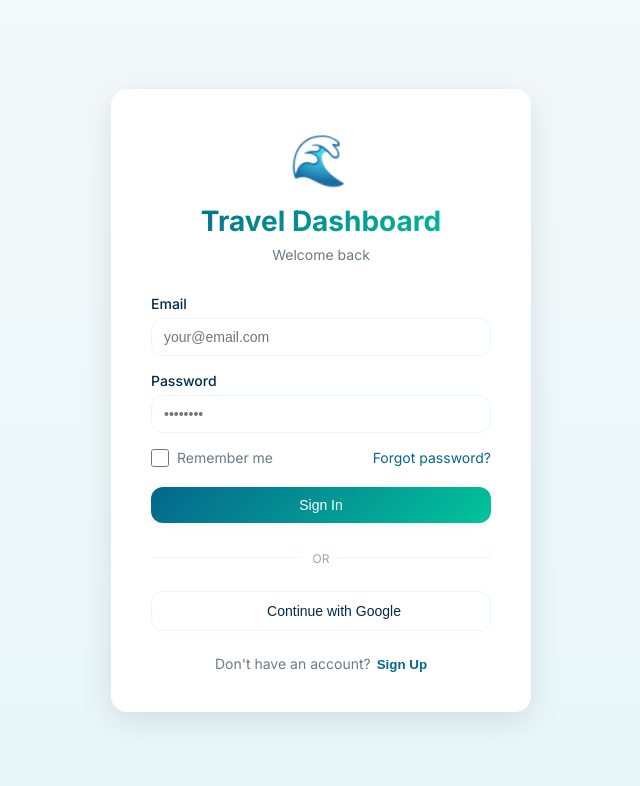
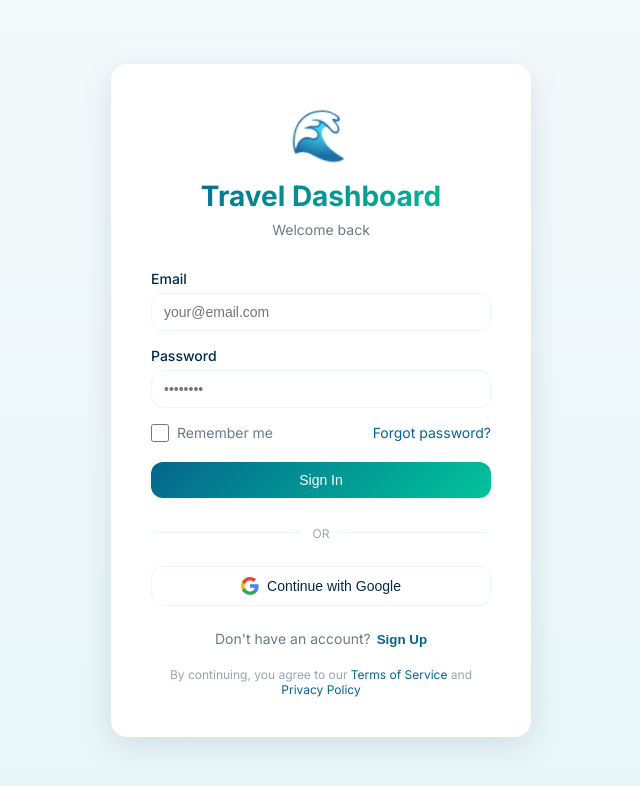
Before and after one commit to Rajprabhu147/react-comback, a React (Vite) app in the folder react-day7/travel-dashboard/: page / in a window 1280 px wide. Shown: the top 786 px of the page, without its empty margins (319-959 px from the left). Built offline with nearby package versions, Linux system fonts and the light colour scheme.

Commit message:
Login sucess banner

```diff
--- a/react-day7/travel-dashboard/src/pages/Login.jsx
+++ b/react-day7/travel-dashboard/src/pages/Login.jsx
@@ -1,37 +1,21 @@
 import React, { useState, useEffect } from "react";
 import { useUser } from "../context/UserContext";
-import Input from "../components/Shared/Input";
+import EmailDropdown from "../components/Auth/EmailDropdown";
 import Button from "../components/Shared/Button";
-import EmailDropdown from "../components/Auth/EmailDropdown";
-
 import "../styles/login.css";
 
 const Login = () => {
-  // From UserContext: functions to sign in, sign up, or use Google OAuth
   const { signIn, signUp, signInWithGoogle } = useUser();
-
-  // Toggle between Sign In / Sign Up views
   const [isSignUp, setIsSignUp] = useState(false);
-
-  // Loading state for button disable + spinner
   const [loading, setLoading] = useState(false);
-
-  // Remember Me option for storing email
   const [rememberMe, setRememberMe] = useState(false);
-
-  // Form field values
   const [formData, setFormData] = useState({
     email: "",
     password: "",
   });
-
-  // Validation errors (email/password/general)
   const [errors, setErrors] = useState({});
 
-  /**
-   * Load saved email & Remember Me state on component mount
-   * If the user used "Remember Me" before, auto-fill email field.
-   */
+  // Load saved credentials on mount
   useEffect(() => {
     const savedEmail = localStorage.getItem("savedEmail");
     const savedRememberMe = localStorage.getItem("rememberMe") === "true";
@@ -42,66 +26,65 @@ const Login = () => {
     }
   }, []);
 
-  /**
-   * Update form inputs and clear field-specific errors.
-   */
   const handleChange = (e) => {
     const { name, value } = e.target;
-
     setFormData((prev) => ({ ...prev, [name]: value }));
-
     if (errors[name]) {
       setErrors((prev) => ({ ...prev, [name]: undefined }));
     }
+    if (errors.general) {
+      setErrors((prev) => ({ ...prev, general: undefined }));
+    }
   };
 
-  /**
-   * Validate email & password fields before submitting.
-   */
   const validate = () => {
     const newErrors = {};
-
     if (!formData.email) {
       newErrors.email = "Email is required";
     } else if (!/\S+@\S+\.\S+/.test(formData.email)) {
       newErrors.email = "Email is invalid";
     }
-
     if (!formData.password) {
       newErrors.password = "Password is required";
     } else if (formData.password.length < 6) {
       newErrors.password = "Password must be at least 6 characters";
     }
-
     setErrors(newErrors);
     return Object.keys(newErrors).length === 0;
   };
 
-  /**
-   * Form submit handler for BOTH Sign In and Sign Up flows.
-   * Handles:
-   * - validation
-   * - sign in / sign up calls
-   * - remember me logic
-   * - recent users list
-   */
+  const saveToRecentUsers = (email) => {
+    const recentUsers = JSON.parse(localStorage.getItem("recentUsers") || "[]");
+    const filtered = recentUsers.filter((u) => u !== email);
+    const updated = [email, ...filtered].slice(0, 5);
+    localStorage.setItem("recentUsers", JSON.stringify(updated));
+  };
+
   const handleSubmit = async (e) => {
     e.preventDefault();
+
     if (!validate()) return;
 
     setLoading(true);
+    setErrors({});
 
     try {
       if (isSignUp) {
-        // Create new account
         await signUp(formData.email, formData.password);
-        alert("Account created! Check your email for verification.");
         saveToRecentUsers(formData.email);
+        setErrors({
+          success:
+            "✅ Account created! Please check your email to verify your account.",
+        });
+        // Switch to sign in mode after 3 seconds
+        setTimeout(() => {
+          setIsSignUp(false);
+          setErrors({});
+        }, 3000);
       } else {
-        // Sign in user
         await signIn(formData.email, formData.password);
 
-        // Save email if Remember Me is checked
+        // Handle remember me
         if (rememberMe) {
           localStorage.setItem("savedEmail", formData.email);
           localStorage.setItem("rememberMe", "true");
@@ -113,6 +96,7 @@ const Login = () => {
         saveToRecentUsers(formData.email);
       }
     } catch (error) {
+      console.error("Auth error:", error);
       setErrors({
         general: error.message || "An error occurred. Please try again.",
       });
@@ -121,43 +105,25 @@ const Login = () => {
     }
   };
 
-  /**
-   * Sign in with Google using Supabase OAuth.
-   */
   const handleGoogleSignIn = async () => {
     setLoading(true);
+    setErrors({});
 
     try {
       await signInWithGoogle();
+      // Note: User will be redirected to Google, then back to app
     } catch (error) {
+      console.error("Google sign-in error:", error);
       setErrors({
-        general: error.message || "Google sign-in failed. Try again.",
+        general: error.message || "Google sign-in failed. Please try again.",
       });
-    } finally {
       setLoading(false);
     }
-  };
-
-  /**
-   * Save logged-in email to "recent users" (max 5 stored).
-   * Used for UX — show last signed-in accounts.
-   */
-  const saveToRecentUsers = (email) => {
-    const recentUsers = JSON.parse(localStorage.getItem("recentUsers") || "[]");
-
-    // Remove duplicates
-    const filtered = recentUsers.filter((u) => u !== email);
-
-    // Add new at top, store max 5
-    const updated = [email, ...filtered].slice(0, 5);
-
-    localStorage.setItem("recentUsers", JSON.stringify(updated));
   };
 
   return (
     <div className="login-container">
       <div className="login-card">
-        {/* Header Logo + Title */}
         <div className="login-header">
           <div className="login-icon">🌊</div>
           <h1 className="login-title">Travel Dashboard</h1>
@@ -166,7 +132,6 @@ const Login = () => {
           </p>
         </div>
 
-        {/* Error message banner */}
         {errors.general && (
           <div className="error-banner">
             <span className="error-icon">⚠️</span>
@@ -174,36 +139,36 @@ const Login = () => {
           </div>
         )}
 
-        {/* Auth Form */}
+        {errors.success && (
+          <div className="success-banner">
+            <span className="success-icon">✅</span>
+            <span>{errors.success}</span>
+          </div>
+        )}
+
         <form onSubmit={handleSubmit} className="login-form">
-          {/* <Input
-            label="Email"
-            name="email"
-            type="email"
-            value={formData.email}
-            onChange={handleChange}
-            error={errors.email}
-            placeholder="your@email.com"
-            autoComplete="email"
-          /> */}
           <EmailDropdown
             value={formData.email}
             onChange={handleChange}
             error={errors.email}
           />
 
-          <Input
-            label="Password"
+          <div className="form-group">
+            <label className="form-label">Password</label>
+            <input
+              type="password"
               name="password"
-            type="password"
               value={formData.password}
               onChange={handleChange}
-            error={errors.password}
               placeholder="••••••••"
+              className={`form-input ${errors.password ? "error" : ""}`}
               autoComplete={isSignUp ? "new-password" : "current-password"}
             />
+            {errors.password && (
+              <span className="error-text">{errors.password}</span>
+            )}
+          </div>
 
-          {/* Remember Me + Forgot Password (only for Sign In) */}
           {!isSignUp && (
             <div className="form-options">
               <label className="checkbox-label">
@@ -216,24 +181,33 @@ const Login = () => {
                 <span className="checkbox-text">Remember me</span>
               </label>
 
-              <a href="#" className="forgot-password">
+              <a
+                href="#"
+                className="forgot-password"
+                onClick={(e) => {
+                  e.preventDefault();
+                  alert("Password reset feature coming soon!");
+                }}
+              >
                 Forgot password?
               </a>
             </div>
           )}
 
-          {/* Submit */}
           <Button
             type="submit"
             loading={loading}
             disabled={loading}
             className="submit-btn"
           >
-            {isSignUp ? "Create Account" : "Sign In"}
+            {loading
+              ? "Please wait..."
+              : isSignUp
+              ? "Create Account"
+              : "Sign In"}
           </Button>
         </form>
 
-        {/* Google Sign In */}
         <div className="divider">
           <span className="divider-text">OR</span>
         </div>
@@ -244,32 +218,57 @@ const Login = () => {
           disabled={loading}
           className="google-btn"
           icon={
-            /* Google SVG Icon */
             <svg width="18" height="18" viewBox="0 0 18 18">
-              <path fill="#4285F4" d="M17.64 9.2c0-.637-.057..." />
-              <path fill="#34A853" d="M9 18c2.43 0 4.467..." />
-              <path fill="#FBBC05" d="M3.964 10.707c-.18..." />
-              <path fill="#EA4335" d="M9 3.58c1.321 0 2.508..." />
+              <path
+                fill="#4285F4"
+                d="M17.64 9.2c0-.637-.057-1.251-.164-1.84H9v3.481h4.844c-.209 1.125-.843 2.078-1.796 2.717v2.258h2.908c1.702-1.567 2.684-3.874 2.684-6.615z"
+              />
+              <path
+                fill="#34A853"
+                d="M9 18c2.43 0 4.467-.806 5.956-2.184l-2.908-2.258c-.806.54-1.837.86-3.048.86-2.344 0-4.328-1.584-5.036-3.711H.957v2.332C2.438 15.983 5.482 18 9 18z"
+              />
+              <path
+                fill="#FBBC05"
+                d="M3.964 10.707c-.18-.54-.282-1.117-.282-1.707s.102-1.167.282-1.707V4.961H.957C.347 6.175 0 7.55 0 9s.348 2.825.957 4.039l3.007-2.332z"
+              />
+              <path
+                fill="#EA4335"
+                d="M9 3.58c1.321 0 2.508.454 3.44 1.345l2.582-2.58C13.463.891 11.426 0 9 0 5.482 0 2.438 2.017.957 4.961L3.964 7.293C4.672 5.163 6.656 3.58 9 3.58z"
+              />
             </svg>
           }
         >
           Continue with Google
         </Button>
 
-        {/* Footer — Switch between Sign In & Sign Up */}
         <div className="login-footer">
           {isSignUp ? "Already have an account?" : "Don't have an account?"}
-
           <button
             type="button"
             onClick={() => {
               setIsSignUp(!isSignUp);
               setErrors({});
+              setFormData({ email: formData.email, password: "" });
             }}
             className="toggle-btn"
+            disabled={loading}
           >
             {isSignUp ? "Sign In" : "Sign Up"}
           </button>
+        </div>
+
+        {/* Privacy Notice */}
+        <div className="privacy-notice">
+          <p>
+            By continuing, you agree to our{" "}
+            <a href="#" onClick={(e) => e.preventDefault()}>
+              Terms of Service
+            </a>{" "}
+            and{" "}
+            <a href="#" onClick={(e) => e.preventDefault()}>
+              Privacy Policy
+            </a>
+          </p>
         </div>
       </div>
     </div>
```
Lines whose indentation alone changed are shown as unchanged.
